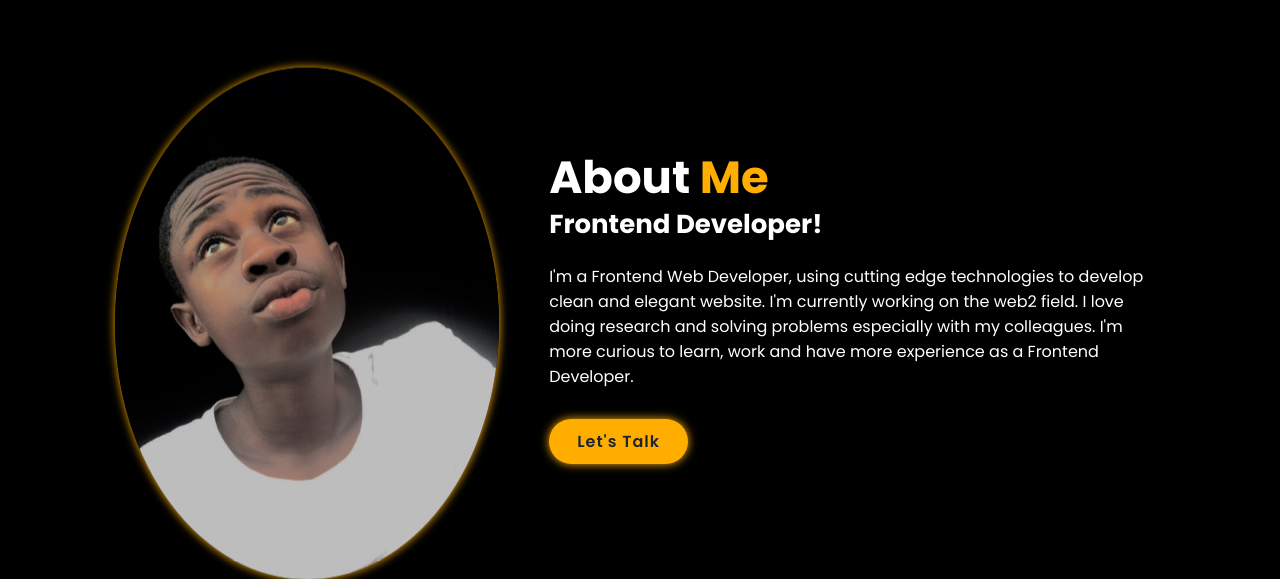
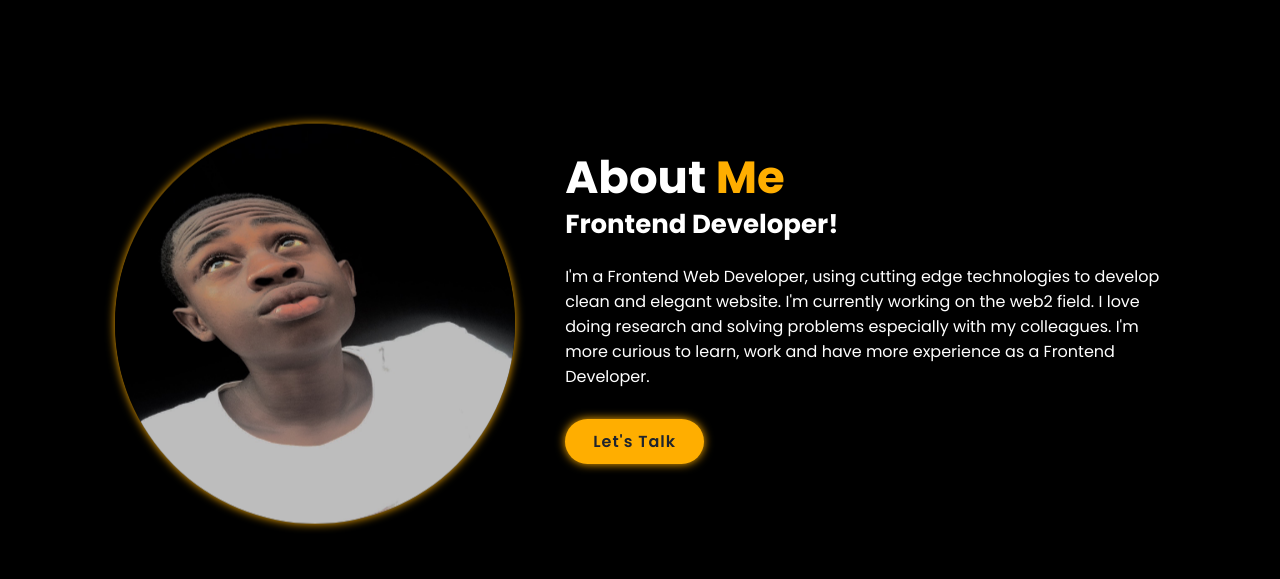
Before and after one commit to markdavid000/my_portfolio, a plain HTML site: page index.html in a window 1280 px wide. Shown: the part 998-1577 px from the top of the page. Drawn offline with nearby package versions, Linux system fonts and the light colour scheme.

Commit message:
my_portfolio

```diff
--- a/css/query.css
+++ b/css/query.css
@@ -110,7 +110,6 @@
   }
 
   .about_img img {
-    width: 55vw;
   }
 
   .skills h2 {
--- a/css/style.css
+++ b/css/style.css
@@ -232,7 +232,8 @@ span {
 
 .about_img img {
   margin-top: 5rem;
-  width: 30vw;
+  width: 400px;
+  height: 400px;
   border-radius: 50%;
   box-shadow: 0 0 1rem var(--main-color);
   animation: floatImage 2s ease-in-out infinite;
```
